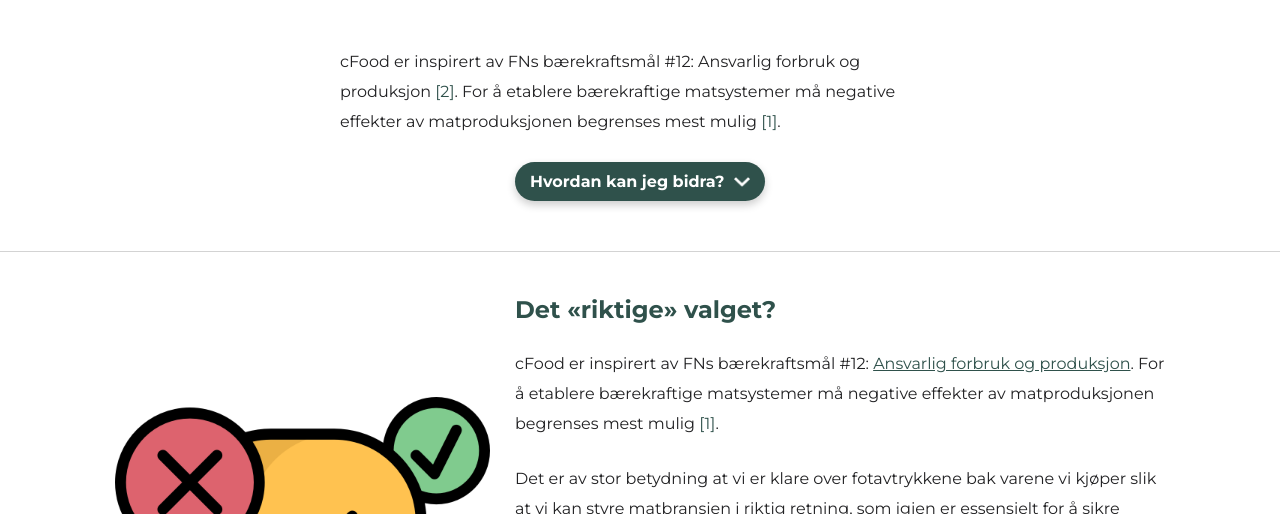
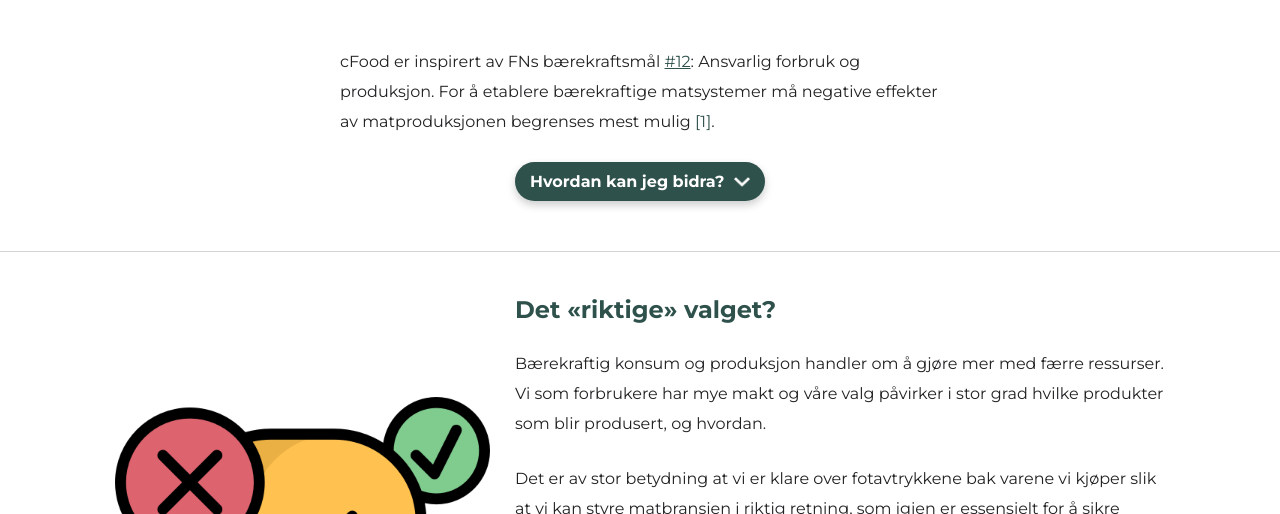
Before and after one commit to andordavoti/cFood, a plain HTML site: page challenge.html in a window 1280 px wide. Shown: the part 1354-1868 px from the top of the page. Drawn offline with Linux system fonts and the light colour scheme.

Commit message:
update challenge page

```diff
--- a/challenge.html
+++ b/challenge.html
@@ -126,16 +126,19 @@
       </div>
 
       <p class="box-links">
-        Kilder <a class="link-green" href="sources.html">[1]</a>
+        Kilder: <a class="link-green" href="sources.html">[1]</a>
         <a class="link-green" href="sources.html">[2]</a>
         <a class="link-green" href="sources.html">[3]</a>
       </p>
 
       <div class="title-btn-paragraph-container">
         <p>
-          cFood er inspirert av FNs bærekraftsmål #12: Ansvarlig forbruk og
-          produksjon <a class="link-green" href="sources.html">[2]</a>. For å
-          etablere bærekraftige matsystemer må negative effekter av
+          cFood er inspirert av FNs bærekraftsmål
+          <a class="external-link"
+            href="https://www.un.org/sustainabledevelopment/sustainable-consumption-production/" target="_blank"
+            rel="noopener noreferrer">
+            #12</a>: Ansvarlig forbruk og produksjon.
+          For å etablere bærekraftige matsystemer må negative effekter av
           matproduksjonen begrenses mest mulig
           <a class="link-green" href="sources.html">[1]</a>.
         </p>
@@ -153,14 +156,9 @@
         <div class="text">
           <h1>Det «riktige» valget?</h1>
           <p>
-            cFood er inspirert av FNs bærekraftsmål #12:
-            <a class="external-link"
-              href="https://www.un.org/sustainabledevelopment/sustainable-consumption-production/" target="_blank"
-              rel="noopener noreferrer">
-              Ansvarlig forbruk og produksjon</a>.
-            For å etablere bærekraftige matsystemer må negative effekter av
-            matproduksjonen begrenses mest mulig
-            <a class="link-green" href="sources.html">[1]</a>.
+            Bærekraftig konsum og produksjon handler om å gjøre mer med færre
+            ressurser. Vi som forbrukere har mye makt og våre valg påvirker i
+            stor grad hvilke produkter som blir produsert, og hvordan.
           </p>
 
           <p>
@@ -191,7 +189,7 @@
             <img class="arrow-icon" src="assets/img/icons/right-arrow.svg" alt="høyre pil" />
             <p class="p-bottom-0">
               Begrenset tilgang på enkel, oversiktlig og sammenlignbar
-              informasjon.
+              informasjon
             </p>
           </div>
 
```
